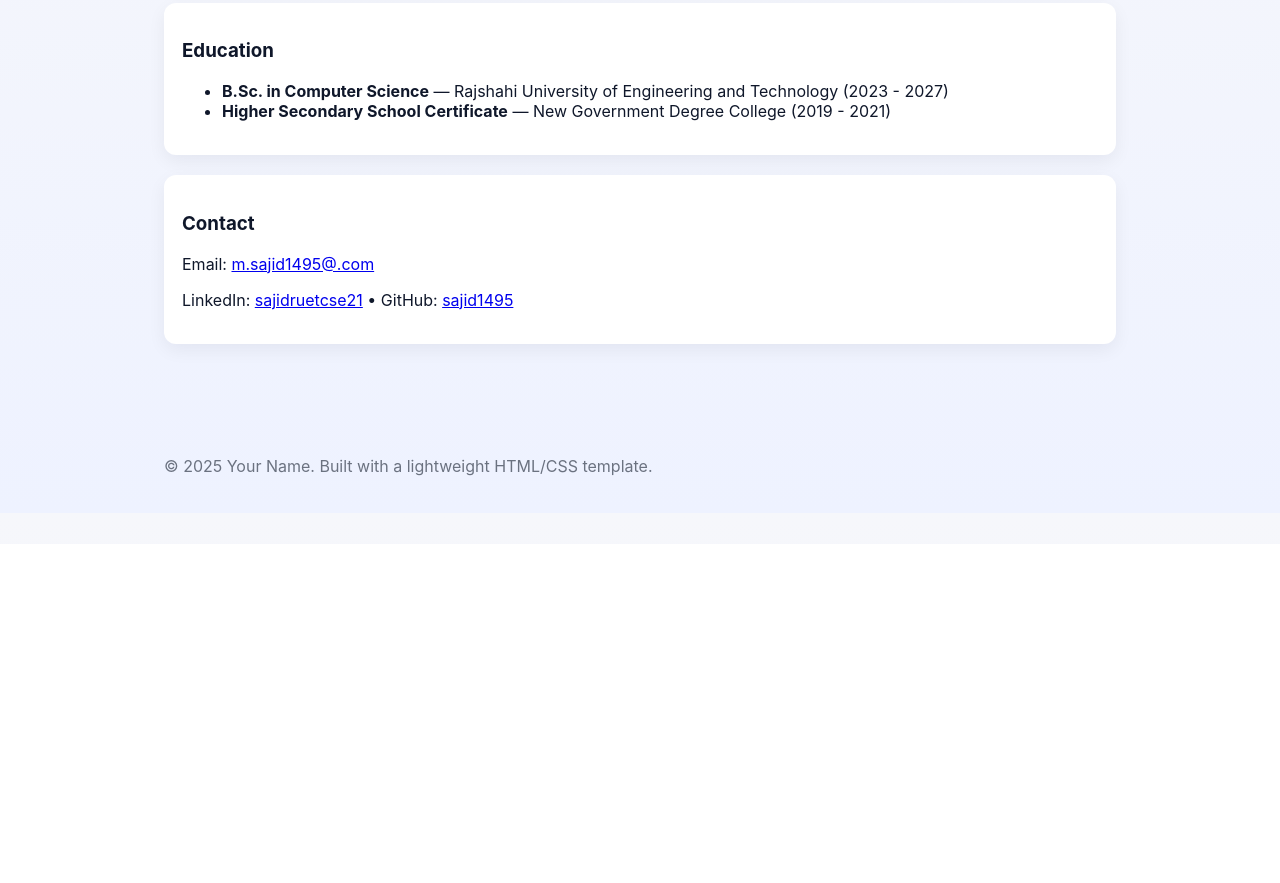
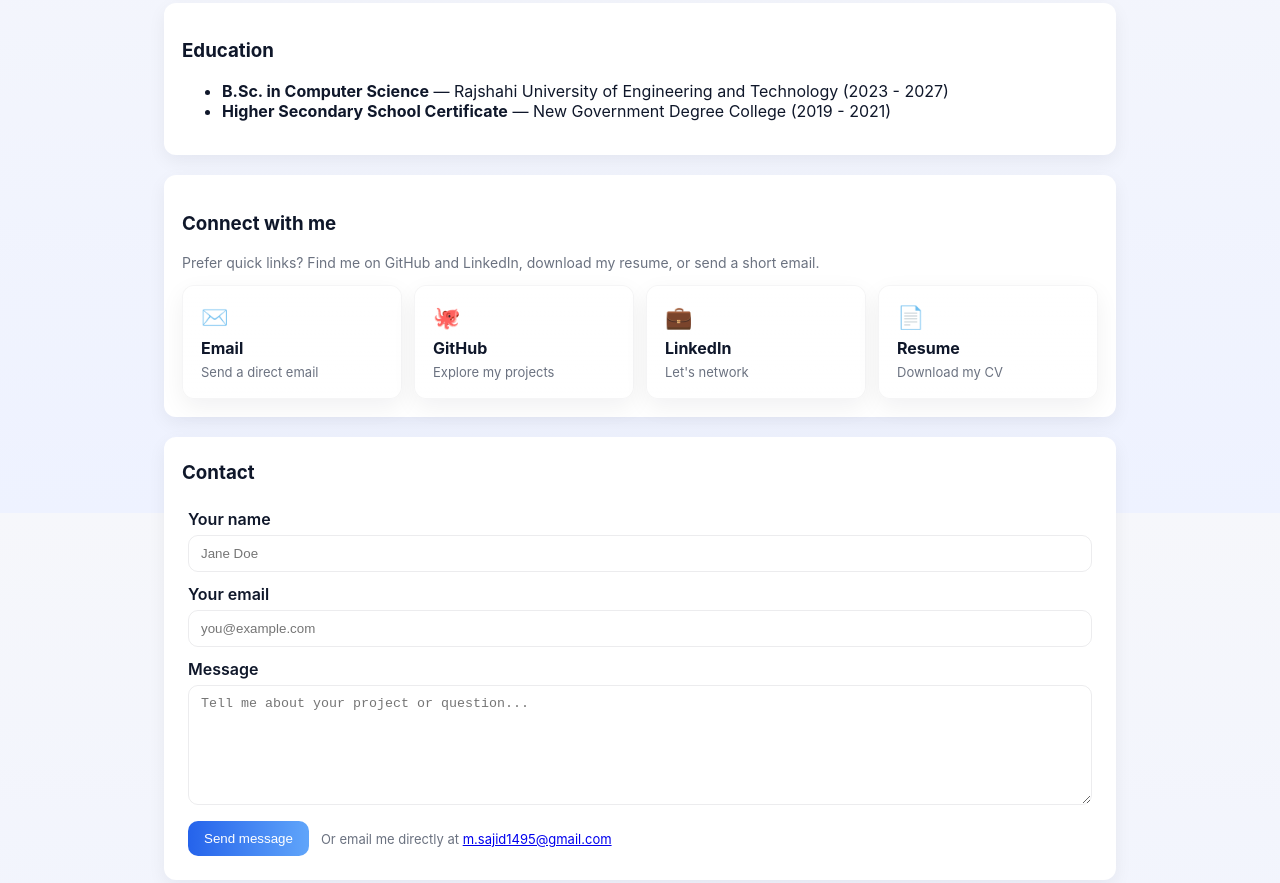
Before and after one commit to sajid1495/sajid1495.github.io, a plain HTML site: page index.html in a window 1280 px wide. Shown: the part 1087-1970 px from the top of the page. Before the commit the page ends 1631 px from the top, so only its background shows below. Drawn offline with Linux system fonts and the light colour scheme.

Commit message:
contact form fixed

```diff
--- a/css/styles.css
+++ b/css/styles.css
@@ -66,3 +66,45 @@ body, .card, .project, .site-header, .site-footer{transition:background-color .2
   .profile-photo{width:140px;height:140px}
   .header-inner{flex-direction:column;align-items:flex-start;gap:12px}
 }
+
+/* Contact section styles */
+.contact-grid{display:grid;grid-template-columns:1fr 1fr;gap:18px;align-items:start}
+.contact-info .contact-card{padding:18px;border-radius:12px;background:linear-gradient(180deg,var(--card-2),var(--card));box-shadow:0 8px 24px rgba(15,23,42,0.06)}
+.contact-card h4{margin-top:0;margin-bottom:8px}
+.contact-list{list-style:none;padding:0;margin:12px 0 0 0}
+.contact-list li{display:flex;justify-content:space-between;align-items:center;padding:8px 0;border-top:1px dashed rgba(0,0,0,0.04)}
+.contact-list li:first-child{border-top:0}
+.contact-list a{color:var(--accent);text-decoration:none}
+.social-links{display:flex;gap:10px;margin-top:12px}
+.social-links a{display:inline-flex;align-items:center;justify-content:center;color:var(--muted);padding:6px;border-radius:8px;background:transparent;border:1px solid rgba(0,0,0,0.04)}
+
+.contact-form{padding:10px}
+.contact-form form{display:flex;flex-direction:column;gap:12px}
+.form-row label{display:block;font-weight:600;margin-bottom:6px}
+.form-row input,.form-row textarea{width:100%;padding:10px 12px;border-radius:10px;border:1px solid rgba(15,23,42,0.08);background:transparent;color:var(--text);outline:none}
+:root[data-theme='dark'] .form-row input,:root[data-theme='dark'] .form-row textarea{border:1px solid rgba(255,255,255,0.06)}
+.form-row textarea{resize:vertical;min-height:120px}
+.form-actions{display:flex;gap:12px;align-items:center}
+.btn-primary{background:linear-gradient(90deg,var(--accent),#60a5fa);border:none;color:white;padding:10px 16px;border-radius:10px;cursor:pointer}
+.btn-primary:hover{opacity:0.95}
+.note{font-size:13px}
+
+@media (max-width:820px){
+  .contact-grid{grid-template-columns:1fr;}
+}
+
+/* small visual polish for links in the contact card */
+.contact-card a{color:var(--accent)}
+
+/* Connect section styles - visually distinct cards */
+.connect-section .connect-grid{display:grid;grid-template-columns:repeat(auto-fit,minmax(180px,1fr));gap:12px;margin-top:12px}
+.connect-card{display:block;padding:18px;border-radius:12px;background:linear-gradient(180deg,rgba(255,255,255,0.9),var(--card));box-shadow:0 8px 24px rgba(15,23,42,0.06);text-decoration:none;color:inherit;border:1px solid rgba(15,23,42,0.04);transition:transform .18s ease,box-shadow .18s ease}
+:root[data-theme='dark'] .connect-card{background:linear-gradient(180deg,var(--card),var(--card-2));border:1px solid rgba(255,255,255,0.03)}
+.connect-card:hover{transform:translateY(-6px);box-shadow:0 18px 40px rgba(15,23,42,0.12)}
+.connect-icon{font-size:22px;margin-bottom:8px}
+.connect-card h4{margin:0 0 6px}
+.connect-card p{margin:0;font-size:13px;color:var(--muted)}
+
+/* make contact-only form stand out slightly from connect cards */
+.contact-only{padding-top:6px}
+.contact-only .contact-form{padding:6px}
--- a/index.html
+++ b/index.html
@@ -76,10 +76,57 @@
       </ul>
     </section>
 
-    <section id="contact" class="card">
+    <!-- Connect section: quick links and social cards -->
+    <section id="connect" class="card connect-section">
+      <h3>Connect with me</h3>
+      <p class="muted">Prefer quick links? Find me on GitHub and LinkedIn, download my resume, or send a short email.</p>
+      <div class="connect-grid">
+        <a class="connect-card" href="mailto:m.sajid1495@.com">
+          <div class="connect-icon">✉️</div>
+          <h4>Email</h4>
+          <p class="muted">Send a direct email</p>
+        </a>
+        <a class="connect-card" href="https://github.com/sajid1495" target="_blank" rel="noopener">
+          <div class="connect-icon">🐙</div>
+          <h4>GitHub</h4>
+          <p class="muted">Explore my projects</p>
+        </a>
+        <a class="connect-card" href="http://www.linkedin.com/in/sajidruetcse21" target="_blank" rel="noopener">
+          <div class="connect-icon">💼</div>
+          <h4>LinkedIn</h4>
+          <p class="muted">Let's network</p>
+        </a>
+        <a class="connect-card" href="assets/resume.pdf" target="_blank" rel="noopener">
+          <div class="connect-icon">📄</div>
+          <h4>Resume</h4>
+          <p class="muted">Download my CV</p>
+        </a>
+      </div>
+    </section>
+
+    <!-- Contact section: full form -->
+    <section id="contact" class="card contact-only">
       <h3>Contact</h3>
-      <p>Email: <a href="mailto:m.sajid1495@.com" target="_blank">m.sajid1495@.com</a></p>
-      <p>LinkedIn: <a href="http://www.linkedin.com/in/sajidruetcse21" target="_blank">sajidruetcse21</a> • GitHub: <a href="https://github.com/sajid1495" target="_blank">sajid1495</a></p>
+      <div class="contact-form">
+        <form id="contact-form" aria-label="Contact form">
+          <div class="form-row">
+            <label for="name">Your name</label>
+            <input id="name" name="name" type="text" placeholder="Jane Doe" required>
+          </div>
+          <div class="form-row">
+            <label for="email">Your email</label>
+            <input id="email" name="email" type="email" placeholder="you@example.com" required>
+          </div>
+          <div class="form-row">
+            <label for="message">Message</label>
+            <textarea id="message" name="message" rows="6" placeholder="Tell me about your project or question..." required></textarea>
+          </div>
+          <div class="form-row form-actions">
+            <button type="submit" class="cta btn-primary">Send message</button>
+            <span class="muted note">Or email me directly at <a href="mailto:m.sajid1495@gmail.com">m.sajid1495@gmail.com</a></span>
+          </div>
+        </form>
+      </div>
     </section>
   </main>
 
@@ -123,6 +170,24 @@
         localStorage.setItem(storageKey, next);
       });
     })();
+
+      // Contact form handler: opens user's email client with pre-filled message (static fallback)
+      (function(){
+        const form = document.getElementById('contact-form');
+        if(!form) return;
+
+        form.addEventListener('submit', function(e){
+          e.preventDefault();
+          const name = document.getElementById('name').value.trim();
+          const email = document.getElementById('email').value.trim();
+          const message = document.getElementById('message').value.trim();
+          const to = 'm.sajid1495@.com';
+          const subject = encodeURIComponent(`Contact from ${name || email}`);
+          const body = encodeURIComponent(`${message}\n\n— ${name} (${email})`);
+          // open mail client
+          window.location.href = `mailto:${to}?subject=${subject}&body=${body}`;
+        });
+      })();
   </script>
 </body>
 </html>
```
